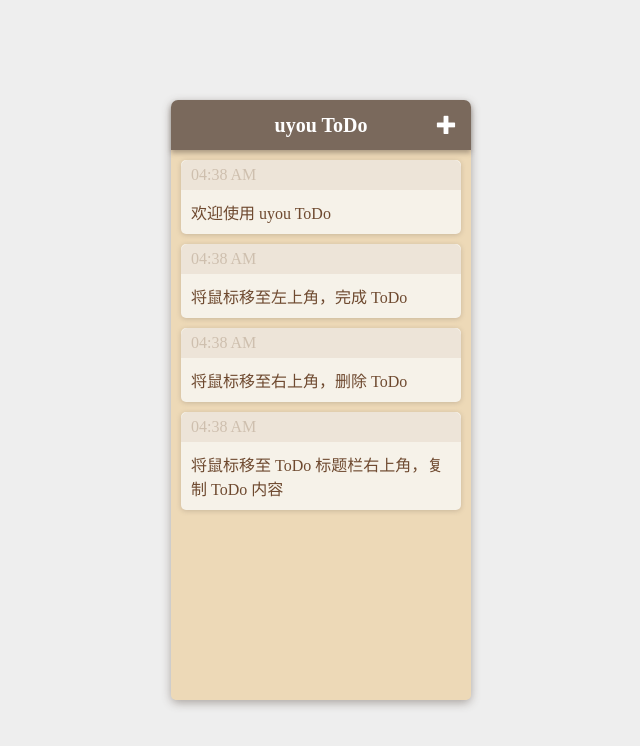
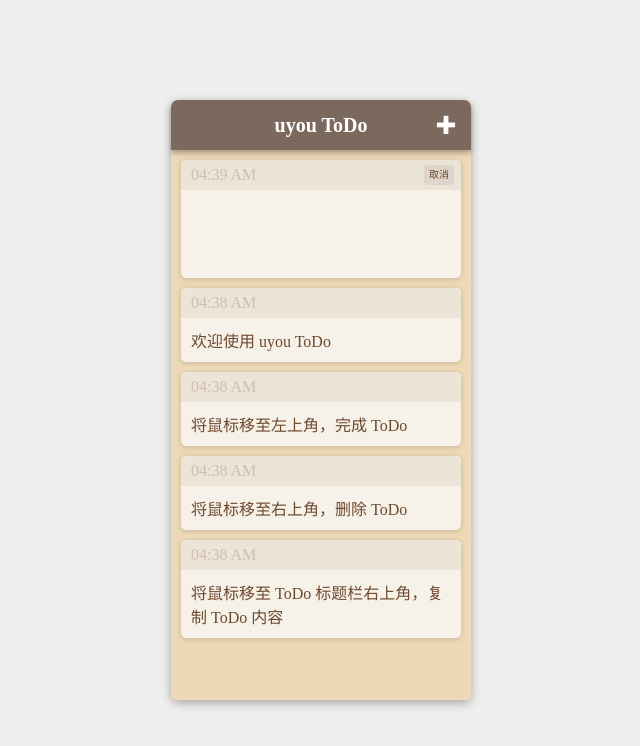
Before and after one commit to tonylu110/uyou-todo-page, a Vue app: page / in a window 1280 px wide. Both pictures are taken after a click on the picture 765 px from the left and 125 px from the top of the page. Shown: the top 746 px of the page, without its empty margins (319-959 px from the left). Built offline with nearby package versions, Linux system fonts and the light colour scheme.

Commit message:
Add: add item

```diff
--- a/src/App.vue
+++ b/src/App.vue
@@ -1,7 +1,9 @@
 <script setup lang="ts">
-import { onMounted } from 'vue';
+import { onMounted, ref } from 'vue';
 import TabBar from './components/TabBar/TabBar.vue';
 import List from './components/List/List.vue';
+
+const showAddItem = ref(false)
 
 onMounted(() => {
   const screenWidth = window.innerWidth;
@@ -9,12 +11,25 @@
     window.location.href = 'https://m.todo.uyou.org.cn';
   }
 })
+
+const onAddClick = () => {
+  showAddItem.value = true
+}
+
+const setShowAddItem = () => {
+  showAddItem.value = false
+}
 </script>
 
 <template>
   <div class="list-main">
-    <TabBar />
-    <List />
+    <TabBar
+      @onAddClick="onAddClick"
+    />
+    <List
+      :showAddItem="showAddItem"
+      @setShowAddItem="setShowAddItem"
+    />
   </div>
 </template>
 
--- /dev/null
+++ b/src/components/List/AddItem/AddItem.vue
@@ -0,0 +1,51 @@
+<template>
+  <div class="add">
+    <div class="add-time-area">
+      <span>{{ moment(todoTime).format('hh:mm A') }}</span>
+      <div class="buttons">
+        <div class="ok-button"
+          :style="{opacity: showAddButton}"
+          @click="addItem"
+        >{{ i18n().addText }}</div>
+        <div class="cancel-button" @click="showAddItem">{{ i18n().cancelText }}</div>
+      </div>
+    </div>
+    <textarea class="add-item-text" rows="4" v-model="text"></textarea>
+  </div>
+</template>
+
+<script setup lang="ts">
+import { ref, watchEffect } from 'vue';
+import moment from 'moment';
+import i18n from '../../../i18n';
+
+const todoTime = new Date().getTime()
+
+const text = ref('')
+const showAddButton = ref('')
+
+watchEffect(() => {
+  if (text.value !== '') {
+    showAddButton.value = '1'
+  } else {
+    showAddButton.value = ''
+  }
+})
+
+const emits = defineEmits<{
+  (e: 'showAddItem'): void,
+  (e: 'addItem', id: number, text: string): void
+}>()
+
+const showAddItem = () => {
+  emits('showAddItem')
+}
+
+const addItem = () => [
+  emits('addItem', todoTime, text.value)
+]
+</script>
+
+<style scoped lang="scss">
+@import './style.scss';
+</style>
--- /dev/null
+++ b/src/components/List/AddItem/style.scss
@@ -0,0 +1,70 @@
+.add {
+  position: relative;
+  width: 260px;
+  background-color: #f6f2e9;
+  height: auto;
+  padding: 10px;
+  border-radius: 5px;
+  box-shadow: 0 1px 5px #7a695c50;
+  margin-bottom: 10px;
+
+  .add-time-area {
+    background-color: #ede4d8;
+    margin-left: -10px;
+    margin-top: -10px;
+    padding: 5px 10px;
+    width: 260px;
+    border-radius: 5px 5px 0 0;
+    display: flex;
+    flex-direction: row;
+    justify-content: space-between;
+    align-items: center;
+
+    span {
+      color: #cebfae;
+    }
+
+    .buttons {
+      display: flex;
+      flex-direction: row;
+
+      .cancel-button {
+        height: 10px;
+        padding: 5px;
+        line-height: 10px;
+        margin-right: -3px;
+        background-color: #00000010;
+        font-size: 10px;
+        border-radius: 3px;
+        color: #6e492f;
+        cursor: pointer;
+
+        &:active {
+          background-color: #00000020;
+        }
+      }
+
+      .ok-button {
+        @extend .cancel-button;
+        margin-right: 5px;
+        opacity: 0;
+        transition: opacity 0.2s ease-in-out;
+      }
+    }
+  }
+
+  .add-item-text {
+    display: block;
+    margin-top: 10px;
+    color: #6e492f;
+    border: 0;
+    max-width: 260px;
+    min-width: 260px;
+    outline: none;
+    background-color: transparent;
+    font-family: -apple-system, BlinkMacSystemFont, 'Segoe UI', 'Roboto', 'Oxygen',
+    'Ubuntu', 'Cantarell', 'Fira Sans', 'Droid Sans', 'Helvetica Neue',
+    sans-serif;
+    resize: none;
+  }
+}
--- a/src/components/List/List.vue
+++ b/src/components/List/List.vue
@@ -1,5 +1,10 @@
 <template>
   <div className='list'>
+    <AddItem
+      v-if="showAddItem"
+      @showAddItem="setShowAddItem"
+      @addItem="addItem"
+    />
     <Item
       v-for="(item, index) in list"
       :key="index"
@@ -12,15 +17,32 @@
 </template>
 
 <script setup lang="ts">
-import { ref } from 'vue';
+import { ref, watchEffect } from 'vue';
 import Item from './Item/Item.vue';
 import firstLoad from '../../util/firstLoad';
 import LocalStorage from '../../util/localStorage';
 import IToDoListData from '../../interface/IToDoListData'
+import AddItem from './AddItem/AddItem.vue';
+import ITodoList from '../../interface/ITodoListArray';
 
 firstLoad()
 
 const list = ref(LocalStorage('get'))
+
+const props = defineProps({
+  showAddItem: {
+    default: false,
+    type: Boolean
+  }
+})
+
+const emits = defineEmits<{
+  (e: 'setShowAddItem'): void
+}>()
+
+const setShowAddItem = () => {
+  emits('setShowAddItem')
+}
 
 const setOk = (id: number, isOk: boolean) => {
   for (let i = 0; i < list.value!.length; i++) {
@@ -28,6 +50,20 @@
       list.value![i].ok = isOk
     }
   }
+  const localStorageSetTodoList: IToDoListData = {
+    data: list.value!
+  }
+  LocalStorage('set', localStorageSetTodoList)
+}
+
+const addItem = (id: number, text: string) => {
+  emits('setShowAddItem')
+  const item: ITodoList = {
+    text: text,
+    id: id,
+    ok: false
+  }
+  list.value!.unshift(item)
   const localStorageSetTodoList: IToDoListData = {
     data: list.value!
   }
--- a/src/components/TabBar/TabBar.vue
+++ b/src/components/TabBar/TabBar.vue
@@ -1,12 +1,18 @@
 <template>
   <div class="title-bar">
     <span>uyou ToDo</span>
-    <img src="/images/plus.png" alt="" />
+    <img src="/images/plus.png" alt="" @click="onAddClick" />
   </div>
 </template>
 
 <script setup lang="ts">
+const emits = defineEmits<{
+  (e: 'onAddClick'): void
+}>()
 
+const onAddClick = () => {
+  emits('onAddClick')
+}
 </script>
 
 <style scoped lang="scss">
```
